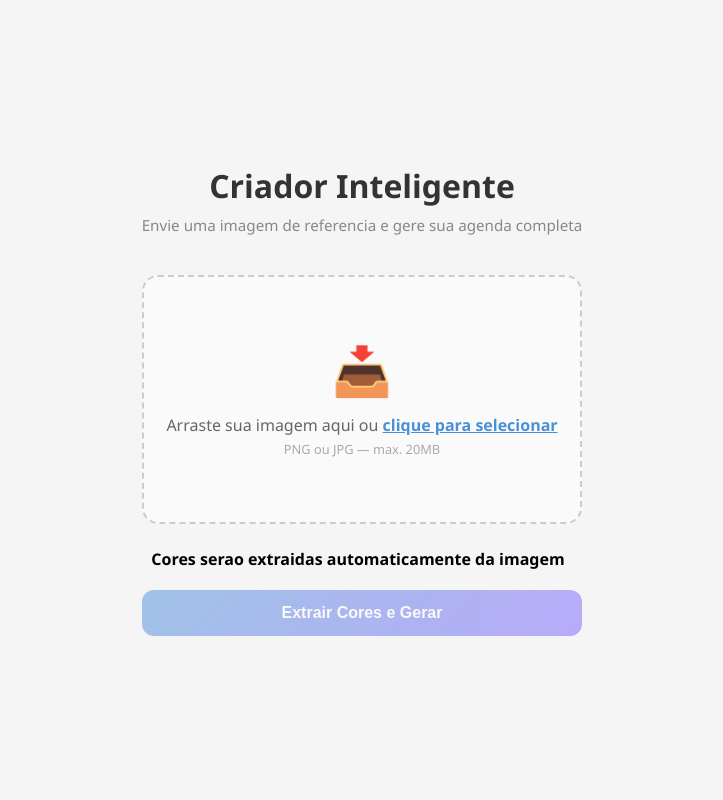
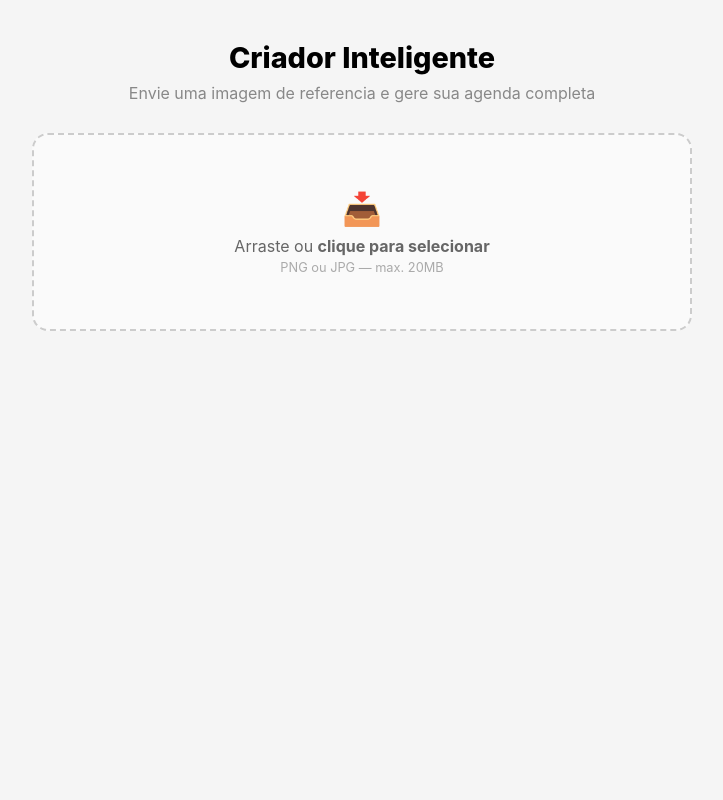
Before and after one commit to agendacreator-pro/agendacreatorpro-web, a Flask app: page /ia in a window 1280 px wide. Shown: the whole page, without its empty margins (278-1001 px from the left). Run offline with Flask 3, Linux system fonts and the light colour scheme; the visitor is signed in with stand-in values (Sample User, id 1).

Commit message:
fix: everything inline in ia_creator.html - no external CSS/JS cache issues

```diff
--- a/templates/ia_creator.html
+++ b/templates/ia_creator.html
@@ -3,178 +3,254 @@
 <head>
   <meta charset="UTF-8">
   <meta name="viewport" content="width=device-width, initial-scale=1.0">
-  <title>IA Smart Creator - Agenda Creator Pro</title>
-  <link rel="preconnect" href="https://fonts.googleapis.com">
-  <link href="https://fonts.googleapis.com/css2?family=Inter:wght@300;400;500;600;700;800&display=swap" rel="stylesheet">
-  <link rel="stylesheet" href="/static/css/style.css?v=9">
+  <title>Criador Inteligente - Agenda Creator Pro</title>
   <style>
-    .ia-creator { max-width: 900px; margin: 0 auto; padding: 40px 20px; }
-    .ia-creator h1 { font-size: 2rem; font-weight: 800; text-align: center; margin-bottom: 8px; }
-    .ia-creator .subtitle { text-align: center; color: #888; margin-bottom: 40px; font-size: 0.95rem; }
+    * { box-sizing: border-box; margin: 0; padding: 0; }
+    body { font-family: -apple-system, BlinkMacSystemFont, 'Segoe UI', sans-serif; background: #f5f5f5; }
+    .container { max-width: 700px; margin: 0 auto; padding: 40px 20px; text-align: center; }
+    h1 { font-size: 1.8rem; font-weight: 800; margin-bottom: 8px; }
+    .subtitle { color: #888; margin-bottom: 30px; }
 
-    .upload-zone {
-      border: 2px dashed #ccc; border-radius: 16px; padding: 60px 20px;
-      text-align: center; cursor: pointer; transition: all 0.3s; background: #fafafa;
+    #uploadZone {
+      border: 2px dashed #ccc; border-radius: 16px; padding: 50px 20px;
+      background: #fafafa; cursor: pointer; transition: all 0.3s;
     }
-    .upload-zone:hover, .upload-zone.dragover { border-color: #4A90D9; background: #f0f6ff; }
-    .upload-zone input[type="file"] { display: none; }
-    .upload-zone .icon { font-size: 3rem; margin-bottom: 12px; }
-    .upload-zone p { color: #666; margin: 4px 0; }
-    .upload-zone .hint { font-size: 0.8rem; color: #aaa; }
-    .upload-zone .browse { color: #4A90D9; font-weight: 600; text-decoration: underline; }
+    #uploadZone:hover { border-color: #4A90D9; background: #f0f6ff; }
+    #uploadZone p { color: #666; margin: 4px 0; }
 
-    .preview-container { display: none; margin-top: 24px; text-align: center; }
-    .preview-container img {
-      max-width: 100%; max-height: 400px; border-radius: 12px;
-      box-shadow: 0 4px 20px rgba(0,0,0,0.1);
+    #previewSection { display: none; margin-top: 20px; }
+    #previewSection img { max-width: 100%; max-height: 350px; border-radius: 12px; box-shadow: 0 4px 12px rgba(0,0,0,0.1); }
+
+    #progressSection { display: none; margin-top: 24px; }
+    .bar-bg { background: #e0e0e0; border-radius: 20px; height: 12px; overflow: hidden; }
+    .bar-fill { height: 100%; width: 0%; background: linear-gradient(90deg, #4A90D9, #7B61FF); border-radius: 20px; transition: width 0.4s; }
+    #progressMsg { margin-top: 10px; color: #666; font-size: 0.9rem; }
+
+    #configSection { display: none; margin-top: 24px; background: #fff; border-radius: 16px; padding: 24px; box-shadow: 0 4px 16px rgba(0,0,0,0.06); }
+    .config-row { display: flex; gap: 16px; justify-content: center; flex-wrap: wrap; margin-bottom: 16px; }
+    .config-row label { font-weight: 600; font-size: 0.85rem; }
+    .config-row select { padding: 8px 12px; border-radius: 8px; border: 1px solid #ddd; font-size: 0.9rem; }
+
+    .color-grid { display: flex; gap: 10px; justify-content: center; flex-wrap: wrap; margin: 16px 0; }
+    .swatch { text-align: center; }
+    .swatch-box { width: 44px; height: 44px; border-radius: 8px; border: 2px solid #eee; margin: 0 auto 4px; }
+    .swatch-label { font-size: 0.65rem; color: #888; }
+    .swatch-hex { font-size: 0.6rem; color: #aaa; font-family: monospace; }
+
+    .btn {
+      padding: 12px 32px; border: none; border-radius: 10px; font-size: 1rem;
+      font-weight: 700; cursor: pointer; transition: all 0.2s; margin: 4px;
     }
-    .preview-container .file-info { margin-top: 8px; color: #888; font-size: 0.85rem; }
+    .btn:disabled { opacity: 0.5; cursor: not-allowed; }
+    .btn-primary { background: linear-gradient(135deg, #4A90D9, #7B61FF); color: #fff; }
+    .btn-success { background: linear-gradient(135deg, #4CAF50, #2E7D32); color: #fff; }
+    .btn-secondary { background: #f0f0f0; color: #666; }
+    .btn:hover:not(:disabled) { transform: translateY(-1px); }
 
-    .provider-select { margin-top: 24px; text-align: center; }
-    .provider-select label { font-weight: 600; margin-right: 8px; }
-
-    .btn-analyze {
-      display: inline-block; margin-top: 20px; padding: 14px 40px;
-      background: linear-gradient(135deg, #4A90D9, #7B61FF); color: #fff;
-      border: none; border-radius: 12px; font-size: 1rem; font-weight: 700;
-      cursor: pointer; transition: all 0.3s; opacity: 0.5; pointer-events: none;
-    }
-    .btn-analyze.active { opacity: 1; pointer-events: all; }
-    .btn-analyze:hover { transform: translateY(-2px); box-shadow: 0 6px 20px rgba(74,144,217,0.4); }
-
-    .progress-container { display: none; margin-top: 32px; }
-    .progress-bar-wrapper { background: #e8e8e8; border-radius: 20px; height: 12px; overflow: hidden; }
-    .progress-bar-fill {
-      height: 100%; width: 0%; background: linear-gradient(90deg, #4A90D9, #7B61FF);
-      border-radius: 20px; transition: width 0.5s ease;
-    }
-    .progress-stage { margin-top: 12px; font-size: 0.9rem; color: #666; text-align: center; }
-
-    .result-container { display: none; margin-top: 32px; }
-    .result-card {
-      background: #fff; border-radius: 16px; padding: 24px;
-      box-shadow: 0 4px 20px rgba(0,0,0,0.08); margin-bottom: 16px;
-    }
-    .result-card h3 { font-size: 1.1rem; font-weight: 700; margin-bottom: 12px; }
-    .result-detail { margin: 8px 0; font-size: 0.9rem; color: #555; }
-    .color-palette { display: flex; gap: 12px; margin-top: 12px; flex-wrap: wrap; }
-
-    .btn-generate {
-      display: inline-block; margin-top: 16px; padding: 14px 40px;
-      background: linear-gradient(135deg, #4CAF50, #2E7D32); color: #fff;
-      border: none; border-radius: 12px; font-size: 1rem; font-weight: 700;
-      cursor: pointer; transition: all 0.3s;
-    }
-    .btn-generate:hover { transform: translateY(-2px); box-shadow: 0 6px 20px rgba(76,175,80,0.4); }
-
-    .btn-back {
-      display: inline-block; margin-top: 16px; padding: 10px 24px;
-      background: #f0f0f0; color: #666; border: none; border-radius: 8px;
-      font-size: 0.9rem; cursor: pointer; margin-right: 8px;
-    }
-    .btn-back:hover { background: #e0e0e0; }
-
-    .error-container { display: none; margin-top: 24px; text-align: center; }
-    .error-card { background: #FFF3E0; border-radius: 12px; padding: 24px; border: 1px solid #FFE0B2; }
-    .error-card h3 { color: #E65100; margin-bottom: 8px; }
-    .error-card p { color: #BF360C; font-size: 0.9rem; }
-
-    .result-image-compare {
-      text-align: center; margin-bottom: 20px; padding: 16px;
-      background: #f8f9fa; border-radius: 12px;
-    }
-    .result-image-compare .compare-label { font-size: 0.8rem; color: #888; margin-bottom: 8px; font-weight: 600; }
+    #errorSection { display: none; margin-top: 20px; background: #FFF3E0; border-radius: 12px; padding: 20px; }
+    #errorSection h3 { color: #E65100; margin-bottom: 8px; }
+    #errorSection p { color: #BF360C; font-size: 0.9rem; }
   </style>
 </head>
 <body>
-  <div class="ia-creator">
+  <div class="container">
     <h1>Criador Inteligente</h1>
     <p class="subtitle">Envie uma imagem de referencia e gere sua agenda completa</p>
 
-    <div class="upload-zone" id="uploadZone">
-      <input type="file" id="fileInput" accept=".png,.jpg,.jpeg">
-      <div class="icon">&#128229;</div>
-      <p>Arraste sua imagem aqui ou <span class="browse">clique para selecionar</span></p>
-      <p class="hint">PNG ou JPG — max. 20MB</p>
+    <div id="uploadZone">
+      <input type="file" id="fileInput" accept=".png,.jpg,.jpeg" style="display:none">
+      <p style="font-size:2rem;margin-bottom:8px;">&#128229;</p>
+      <p>Arraste ou <b>clique para selecionar</b></p>
+      <p style="font-size:0.8rem;color:#aaa;">PNG ou JPG — max. 20MB</p>
     </div>
 
-    <div class="preview-container" id="previewContainer">
-      <img id="previewImage" alt="Preview">
-      <div class="file-info" id="fileInfo"></div>
+    <div id="previewSection">
+      <img id="previewImg" alt="Preview">
+      <p id="fileInfo" style="color:#888;font-size:0.85rem;margin-top:8px;"></p>
     </div>
 
-    <div class="provider-select">
-      <label>Cores serao extraidas automaticamente da imagem</label>
+    <div id="progressSection">
+      <div class="bar-bg"><div class="bar-fill" id="barFill"></div></div>
+      <p id="progressMsg">Extraindo cores...</p>
     </div>
 
-    <div style="text-align: center;">
-      <button class="btn-analyze" id="btnAnalyze" onclick="startAnalysis()">Extrair Cores e Gerar</button>
+    <div id="errorSection">
+      <h3>Erro</h3>
+      <p id="errorMsg"></p>
+      <button class="btn btn-secondary" onclick="resetAll()">Tentar Novamente</button>
     </div>
 
-    <div class="progress-container" id="progressContainer">
-      <div class="progress-bar-wrapper">
-        <div class="progress-bar-fill" id="progressBar"></div>
-      </div>
-      <div class="progress-stage" id="progressStage">Preparando...</div>
-    </div>
-
-    <div class="error-container" id="errorContainer">
-      <div class="error-card">
-        <h3>Erro</h3>
-        <p id="errorMessage"></p>
-        <button class="btn-back" onclick="resetIA()">Tentar Novamente</button>
-      </div>
-    </div>
-
-    <div class="result-container" id="resultContainer">
-      <div class="result-card">
-        <h3>Cores Extraidas</h3>
-        <div class="result-image-compare" id="resultImageCompare" style="display:none;">
-          <div class="compare-label">Sua Imagem</div>
-          <img id="resultOriginalImage" alt="Imagem original" style="max-width:100%;max-height:300px;border-radius:12px;">
-        </div>
-        <div class="result-detail" id="resultDescription"></div>
-        <div class="color-palette" id="colorPalette"></div>
-      </div>
-
-      <div class="result-card">
-        <h3>Configurar Agenda</h3>
-        <div style="display:flex;gap:16px;align-items:center;flex-wrap:wrap;">
-          <div>
-            <label style="font-weight:600;margin-right:6px;">Formato:</label>
-            <select id="formatSelect" style="padding:8px 12px;border-radius:8px;border:1px solid #ddd;">
+    <div id="configSection">
+      <div class="color-grid" id="colorGrid"></div>
+      <div class="config-row">
+        <div><label>Formato:</label><br>
+          <select id="selFormat">
             <option value="A5">A5 (148x210mm)</option>
             <option value="A4">A4 (210x297mm)</option>
             <option value="QUADRADO">Quadrado (150x150mm)</option>
           </select>
         </div>
-          <div>
-            <label style="font-weight:600;margin-right:6px;">Layout:</label>
-            <select id="layoutSelect" style="padding:8px 12px;border-radius:8px;border:1px solid #ddd;">
+        <div><label>Layout:</label><br>
+          <select id="selLayout">
             <option value="2dpp">2 por pagina (2DPP)</option>
             <option value="1dpp">1 por pagina (1DPP)</option>
           </select>
         </div>
-          <div>
-            <label style="font-weight:600;margin-right:6px;">Dias:</label>
-            <select id="numPages" style="padding:8px 12px;border-radius:8px;border:1px solid #ddd;">
+        <div><label>Dias:</label><br>
+          <select id="selDays">
             <option value="7">7 dias</option>
             <option value="14">14 dias</option>
-              <option value="30">30 dias</option>
+            <option value="30" selected>30 dias</option>
             <option value="90">90 dias</option>
             <option value="365">365 dias (ano completo)</option>
           </select>
         </div>
       </div>
-
-        <div style="text-align:center;margin-top:16px;">
-          <button class="btn-back" onclick="resetIA()">Nova Imagem</button>
-          <button class="btn-generate" id="btnGenerate">Gerar Agenda</button>
-        </div>
-      </div>
+      <button class="btn btn-secondary" onclick="resetAll()">Nova Imagem</button>
+      <button class="btn btn-success" id="btnGenerate" onclick="generatePDF()">Gerar Agenda</button>
     </div>
   </div>
 
-  <script src="/static/js/ia.js?v=7"></script>
+<script>
+let myFile = null;
+let myPalette = null;
+
+document.getElementById("uploadZone").addEventListener("click", function() {
+  document.getElementById("fileInput").click();
+});
+
+document.getElementById("fileInput").addEventListener("change", function(e) {
+  if (e.target.files.length) handleFileSelect(e.target.files[0]);
+});
+
+document.getElementById("uploadZone").addEventListener("dragover", function(e) {
+  e.preventDefault();
+  this.style.borderColor = "#4A90D9";
+  this.style.background = "#f0f6ff";
+});
+document.getElementById("uploadZone").addEventListener("dragleave", function() {
+  this.style.borderColor = "#ccc";
+  this.style.background = "#fafafa";
+});
+document.getElementById("uploadZone").addEventListener("drop", function(e) {
+  e.preventDefault();
+  this.style.borderColor = "#ccc";
+  this.style.background = "#fafafa";
+  if (e.dataTransfer.files.length) handleFileSelect(e.dataTransfer.files[0]);
+});
+
+function handleFileSelect(file) {
+  if (!file.type.match(/^image\/(png|jpe?g)$/)) {
+    alert("Use PNG ou JPG");
+    return;
+  }
+  if (file.size > 20 * 1024 * 1024) {
+    alert("Maximo 20MB");
+    return;
+  }
+  myFile = file;
+
+  var reader = new FileReader();
+  reader.onload = function(e) {
+    document.getElementById("previewImg").src = e.target.result;
+    document.getElementById("fileInfo").textContent = file.name + " — " + (file.size / 1024).toFixed(1) + "KB";
+    document.getElementById("previewSection").style.display = "block";
+    extractColors(file);
+  };
+  reader.readAsDataURL(file);
+}
+
+function extractColors(file) {
+  document.getElementById("uploadZone").style.display = "none";
+  document.getElementById("progressSection").style.display = "block";
+  document.getElementById("barFill").style.width = "30%";
+  document.getElementById("progressMsg").textContent = "Extraindo cores da imagem...";
+
+  var fd = new FormData();
+  fd.append("image", file);
+
+  fetch("/api/ia/analyze", { method: "POST", body: fd })
+    .then(function(r) { return r.json(); })
+    .then(function(data) {
+      if (!data.success) {
+        showError(data.error || "Erro ao extrair cores");
+        return;
+      }
+      myPalette = data.palette;
+      document.getElementById("barFill").style.width = "100%";
+      document.getElementById("progressMsg").textContent = "Cores extraidas com sucesso!";
+      setTimeout(showConfig, 600);
+    })
+    .catch(function(err) { showError(err.message); });
+}
+
+function showConfig() {
+  document.getElementById("progressSection").style.display = "none";
+  document.getElementById("configSection").style.display = "block";
+
+  var grid = document.getElementById("colorGrid");
+  grid.innerHTML = "";
+  var names = {accent:"Destaque",primary:"Principal",text:"Texto",border:"Borda",highlight:"Fundo",secondary:"Secund.",background:"Fundo"};
+  for (var key in myPalette) {
+    var d = document.createElement("div");
+    d.className = "swatch";
+    d.innerHTML = '<div class="swatch-box" style="background:' + myPalette[key] + '"></div><div class="swatch-label">' + (names[key]||key) + '</div><div class="swatch-hex">' + myPalette[key] + '</div>';
+    grid.appendChild(d);
+  }
+}
+
+function generatePDF() {
+  var btn = document.getElementById("btnGenerate");
+  btn.disabled = true;
+  btn.textContent = "Gerando...";
+
+  fetch("/api/ia/generate", {
+    method: "POST",
+    headers: { "Content-Type": "application/json" },
+    body: JSON.stringify({
+      formato: document.getElementById("selFormat").value,
+      layout: document.getElementById("selLayout").value,
+      num_pages: parseInt(document.getElementById("selDays").value),
+      palette: myPalette
+    })
+  }).then(function(r) {
+    if (!r.ok) return r.json().then(function(d) { throw new Error(d.error || "Erro"); });
+    return r.blob();
+  }).then(function(blob) {
+    var url = URL.createObjectURL(blob);
+    var a = document.createElement("a");
+    a.href = url;
+    a.download = "Agenda.pdf";
+    document.body.appendChild(a);
+    a.click();
+    document.body.removeChild(a);
+    URL.revokeObjectURL(url);
+    btn.disabled = false;
+    btn.textContent = "Gerar Agenda";
+  }).catch(function(err) {
+    showError(err.message);
+    btn.disabled = false;
+    btn.textContent = "Gerar Agenda";
+  });
+}
+
+function showError(msg) {
+  document.getElementById("progressSection").style.display = "none";
+  document.getElementById("configSection").style.display = "none";
+  document.getElementById("errorSection").style.display = "block";
+  document.getElementById("errorMsg").textContent = msg;
+}
+
+function resetAll() {
+  myFile = null;
+  myPalette = null;
+  document.getElementById("uploadZone").style.display = "block";
+  document.getElementById("previewSection").style.display = "none";
+  document.getElementById("progressSection").style.display = "none";
+  document.getElementById("configSection").style.display = "none";
+  document.getElementById("errorSection").style.display = "none";
+  document.getElementById("fileInput").value = "";
+}
+</script>
 </body>
 </html>
```
Lines whose indentation alone changed are shown as unchanged.
